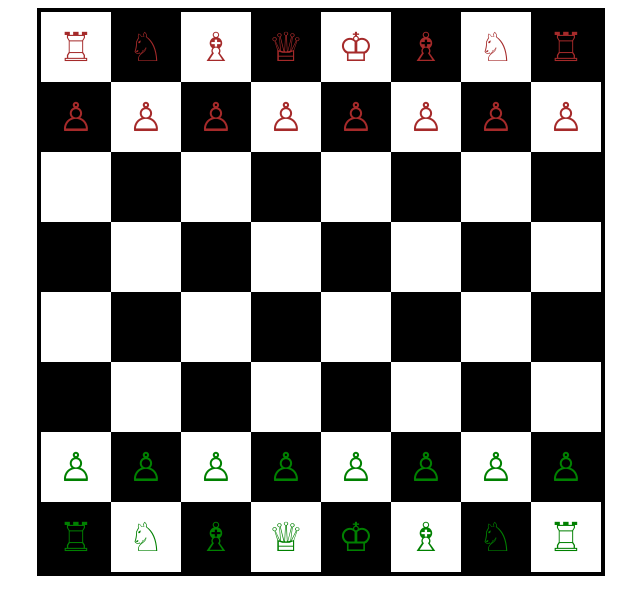
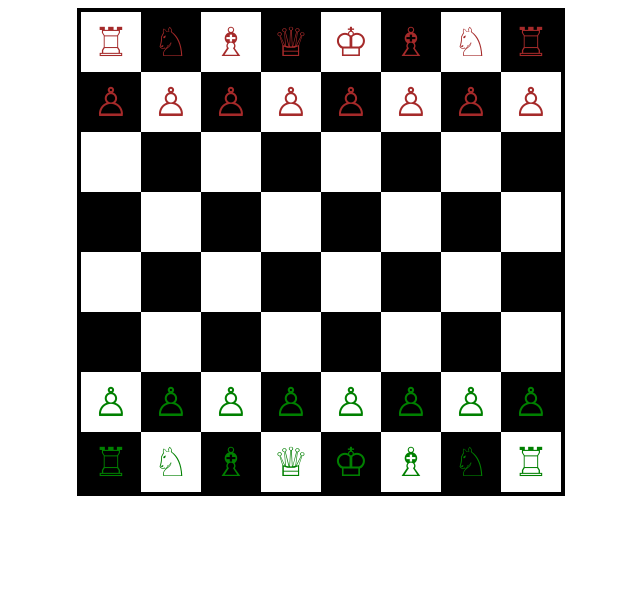
Before and after one commit to dudekullagousiya/cheesboard, a plain HTML site: page index.html in a window 1280 px wide. Shown: the whole page, without its empty margins (319-959 px from the left). Drawn offline with Linux system fonts and the light colour scheme.

Commit message:
second commit

```diff
--- a/style.css
+++ b/style.css
@@ -4,8 +4,8 @@ body{
 }
 
 .container{
-    height:560px;
-    width:560px;
+    height:480px;
+    width:480px;
     border:4px solid;
 
 }
@@ -15,8 +15,8 @@ body{
 }
 
 .row1child{
-    height:70px;
-    width:70px;
+    height:60px;
+    width:60px;
     display: flex;
     justify-content: center;
     align-items: center;
@@ -34,8 +34,8 @@ body{
     background-color: black;
 }
 .row2child{
-    height:70px;
-    width:70px;
+    height:60px;
+    width:60px;
      display: flex;
     justify-content: center;
     align-items: center;
```
